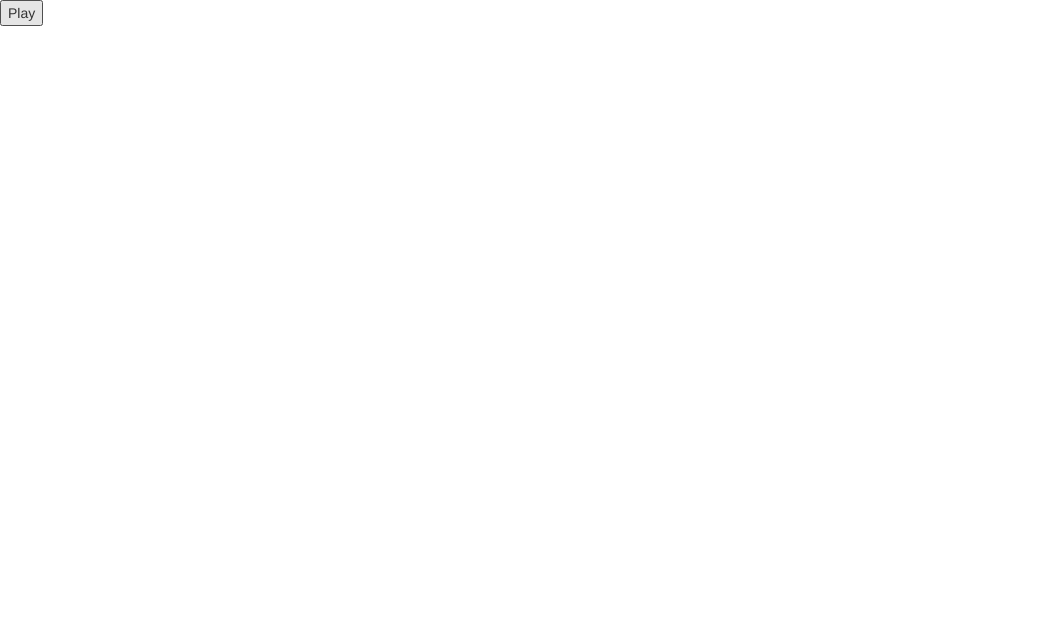
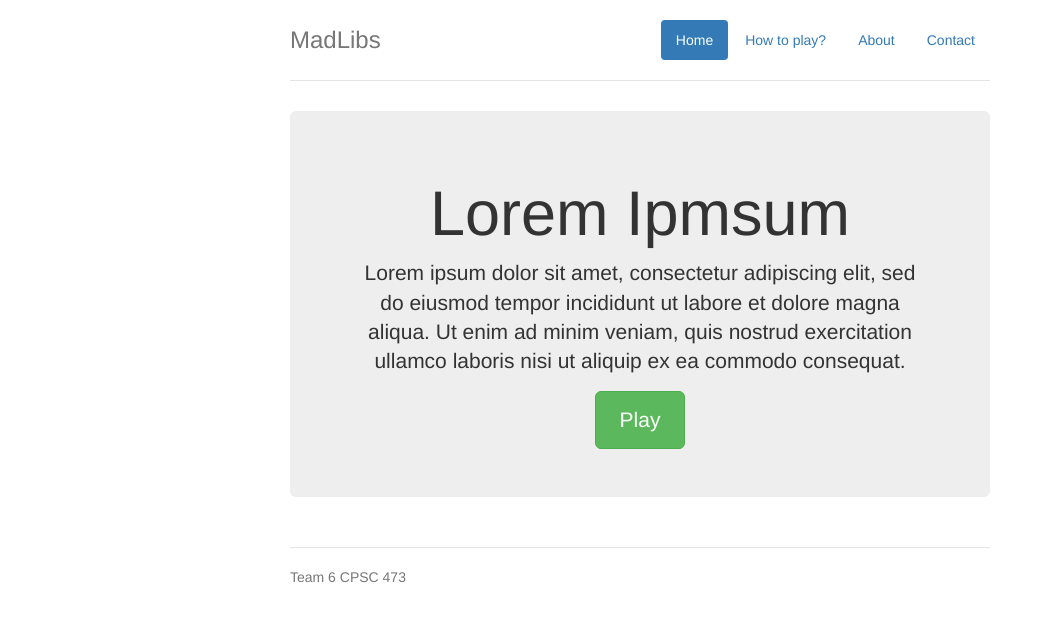
Before and after one commit to imvantastic/T6CPSC473, a plain HTML site: page index.html in a window 1280 px wide. Shown: the whole page, without its empty margins (0-1053 px from the left). Drawn offline with nearby package versions, Linux system fonts and the light colour scheme.

Commit message:
added bootstrat theme

```diff
--- /dev/null
+++ b/css/jumbotron-narrow.css
@@ -0,0 +1,79 @@
+/* Space out content a bit */
+body {
+  padding-top: 20px;
+  padding-bottom: 20px;
+}
+
+/* Everything but the jumbotron gets side spacing for mobile first views */
+.header,
+.marketing,
+.footer {
+  padding-right: 15px;
+  padding-left: 15px;
+}
+
+/* Custom page header */
+.header {
+  padding-bottom: 20px;
+  border-bottom: 1px solid #e5e5e5;
+}
+/* Make the masthead heading the same height as the navigation */
+.header h3 {
+  margin-top: 0;
+  margin-bottom: 0;
+  line-height: 40px;
+}
+
+/* Custom page footer */
+.footer {
+  padding-top: 19px;
+  color: #777;
+  border-top: 1px solid #e5e5e5;
+}
+
+/* Customize container */
+@media (min-width: 768px) {
+  .container {
+    max-width: 730px;
+  }
+}
+.container-narrow > hr {
+  margin: 30px 0;
+}
+
+/* Main marketing message and sign up button */
+.jumbotron {
+  text-align: center;
+  border-bottom: 1px solid #e5e5e5;
+}
+.jumbotron .btn {
+  padding: 14px 24px;
+  font-size: 21px;
+}
+
+/* Supporting marketing content */
+.marketing {
+  margin: 40px 0;
+}
+.marketing p + h4 {
+  margin-top: 28px;
+}
+
+/* Responsive: Portrait tablets and up */
+@media screen and (min-width: 768px) {
+  /* Remove the padding we set earlier */
+  .header,
+  .marketing,
+  .footer {
+    padding-right: 0;
+    padding-left: 0;
+  }
+  /* Space out the masthead */
+  .header {
+    margin-bottom: 30px;
+  }
+  /* Remove the bottom border on the jumbotron for visual effect */
+  .jumbotron {
+    border-bottom: 0;
+  }
+}
--- a/index.html
+++ b/index.html
@@ -3,18 +3,48 @@
 
 <head>
 	<link href="css/bootstrap.css" rel="stylesheet" type="text/css">
+	<link href="css/jumbotron-narrow.css" rel="stylesheet" type="text/css">
     <script src="http://code.jquery.com/jquery-2.0.3.min.js"></script>
 	<script type="text/javascript" src="js/bootstrap.js"></script>
 
 </head>
 <body>
-    <button type="submit" id="playButton">Play</button>
 
-    <form>
-        <div id="input_section">
+	<div class="container">
+		<div class="header clearfix">
+			<nav>
+				<ul class="nav nav-pills pull-right">
+					<li role="presentation" class="active"> <a href="#">Home</a></li>
+					<li role="presentation"><a href="#">How to play?</a></li>
+					<li role="presentation"><a href="#">About</a></li>
+					<li role="presentation"><a href="#">Contact</a></li>
+			</nav>
+			<h3 class="text-muted">MadLibs</h3>
+		</div>
 
-        </div>
-    </form>
+		<div class="jumbotron" id="theJumbotron">
+			<h1>Lorem Ipmsum</h1>
+			<p class="lead"> Lorem ipsum dolor sit amet, consectetur adipiscing elit, sed do eiusmod tempor incididunt ut labore et dolore magna aliqua. Ut enim ad minim veniam, quis nostrud exercitation ullamco laboris nisi ut aliquip ex ea commodo consequat. </p>
+
+			<button type="submit" id="playButton" class="btn btn-lg btn-success" href="#" role="button">Play</button>
+
+		</div>
+
+
+
+
+
+	    <form class ="form-inline">
+	        <div id="input_section" class="form-group">
+
+	        </div>
+	    </form>
+
+	    <footer class="footer">
+	    	<p>Team 6 CPSC 473 </p>
+	    </footer>
+
+	</div> <!-- container -->
     <script type="text/javascript" src="js/client.js" ></script>
 </body>
 </html>
--- a/js/client.js
+++ b/js/client.js
@@ -4,6 +4,7 @@ var storyID;
 //the Play button is pressed.
 $( "#playButton" ).click(function() {
     $( "#playButton" ).hide();
+    $("#theJumbotron").hide()
     $.ajax({
         url: "http://localhost:8000/getStory",
         type: "GET",
@@ -14,6 +15,8 @@ $( "#playButton" ).click(function() {
                 str,
                 usageCount;
             storyID = result.id;
+
+            $("#input_section").append("<h2>Please fill in the blanks below!");
 
             splitText.forEach(function(entry) {
                 if (entry[0] === "[") {
@@ -28,11 +31,11 @@ $( "#playButton" ).click(function() {
                     });
                     strArray.push(str);
 
-                    $("#input_section").append("<div id='" + str + usageCount + "'>" + str + ": <input type=text></div><br>");
+                    $("#input_section").append("<div id='" + str + usageCount + "'>" + "<label>" + str + "</label>" + ": <input type=text class=form-control required></div><br>");
                 }
 
             });
-            $("#input_section").append("<button type=submit id='submitButton'>Submit</button>");
+            $("#input_section").append("<button type=submit id='submitButton' class='btn btn-default'>Submit</button>");
         }
     });
 });
```
